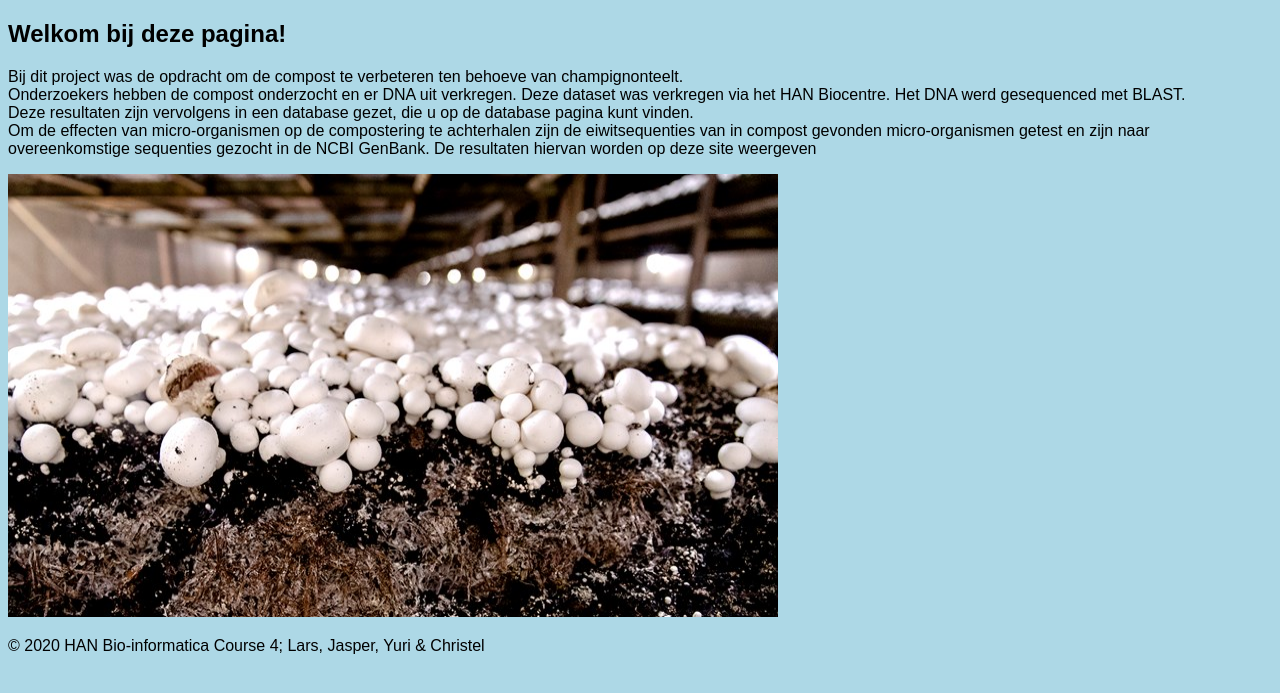
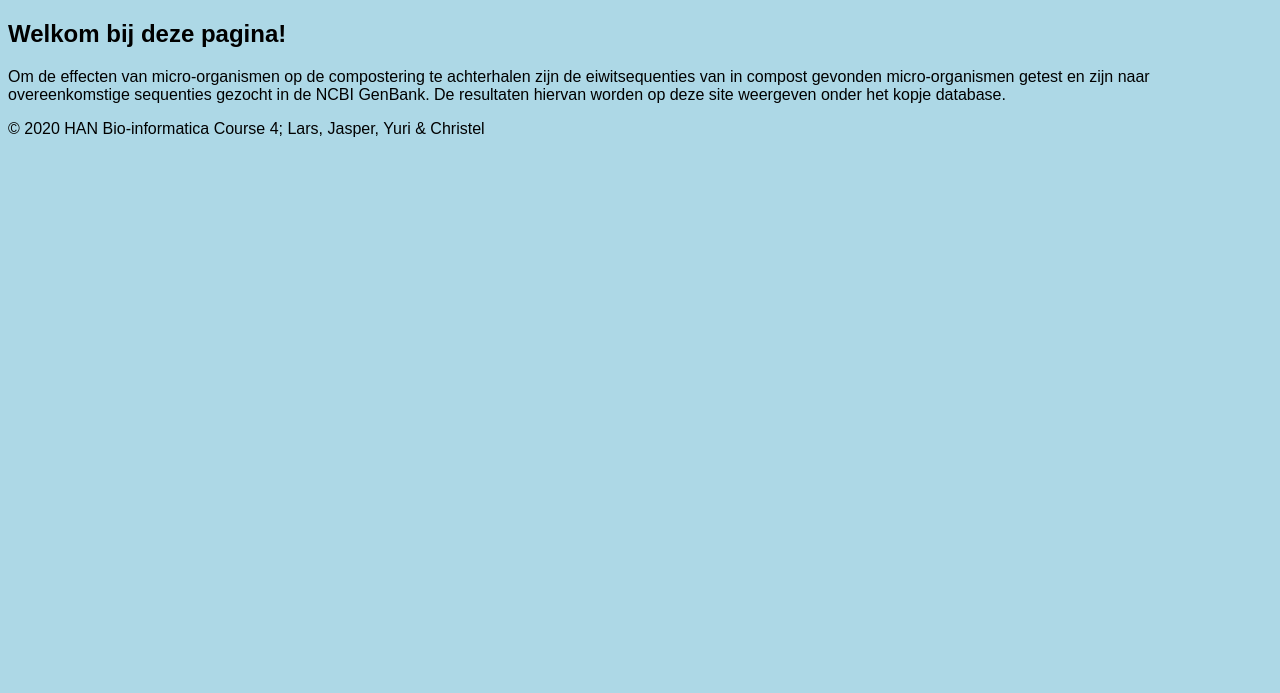
Before and after one commit to JasperVersantvoort/blok4afvink2, a Flask app: page / in a window 1280 px wide. Shown: the part 54-747 px from the top of the page. Run offline with Flask 2, Linux system fonts and the light colour scheme.

Commit message:
resultaten

```diff
--- a/templates/project.html
+++ b/templates/project.html
@@ -23,24 +23,15 @@
 
     {% block content %}
         <h2>Welkom bij deze pagina!</h2>
-        <p>Bij dit project was de opdracht om de compost te
-            verbeteren ten behoeve van champignonteelt.
-            <br>
-            Onderzoekers hebben de compost onderzocht en er DNA uit
-            verkregen. Deze dataset was verkregen via het HAN Biocentre.
-            Het DNA werd gesequenced met BLAST.
-            <br>
-            Deze resultaten zijn vervolgens in een database gezet, die
-            u op de database pagina kunt vinden.
-            <br>
-            Om de effecten van micro-organismen op de compostering te
+        <p>Om de effecten van micro-organismen op de compostering te
             achterhalen zijn de eiwitsequenties van in compost
             gevonden micro-organismen getest en zijn naar
             overeenkomstige sequenties gezocht in de NCBI GenBank.
-            De resultaten hiervan worden op deze site weergeven
+            De resultaten hiervan worden op deze site weergeven onder
+            het kopje database.
         </p>
-        <img src="templates/Champignon.jpg" alt="champignon" height="443"
-             width="770">
+{#        <img src="templates/Champignon.jpg" alt="champignon" height="443"#}
+{#             width="770">#}
     {% endblock %}
 
     <!-- Hier komt de footer te staan -->
```
Also changed, not shown: templates/resultaten.html (+12 -1 lines).
